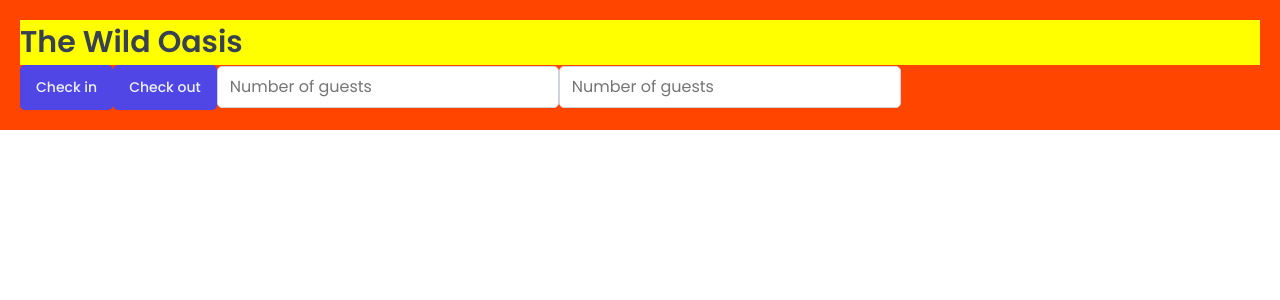
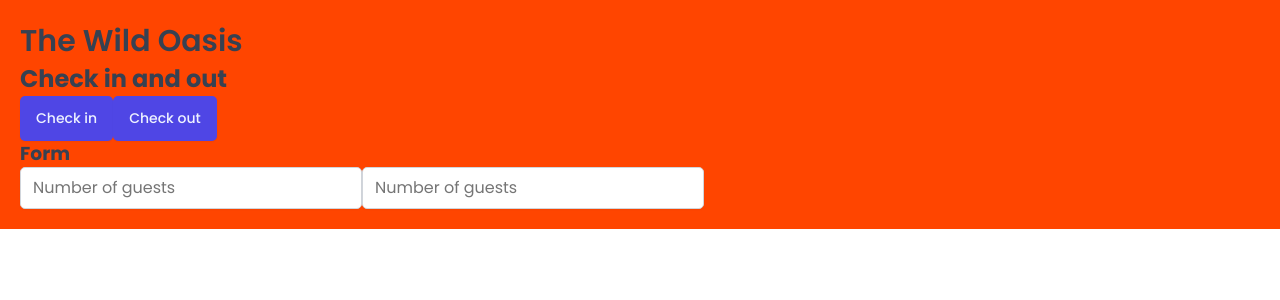
Before and after one commit to marshalmori/the-wild-oasis, a React (Vite) app: page / in a window 1280 px wide. Shown: the top 300 px of the page. Built offline with nearby package versions, Linux system fonts and the light colour scheme; a web font is replaced by a local one.

Commit message:
Styled component props and the css function

```diff
--- a/src/App.jsx
+++ b/src/App.jsx
@@ -2,12 +2,7 @@
 import GlobalStyles from "./styles/GlobalStyles";
 import Button from "./ui/Button";
 import Input from "./ui/Input";
-
-const H1 = styled.h1`
-  font-size: 30px;
-  font-weight: 600;
-  background-color: yellow;
-`;
+import Heading from "./ui/Heading";
 
 const StyledApp = styled.main`
   background-color: orangered;
@@ -19,9 +14,11 @@
     <>
       <GlobalStyles />
       <StyledApp>
-        <H1>The Wild Oasis</H1>
+        <Heading as="h1">The Wild Oasis</Heading>
+        <Heading as="h2">Check in and out</Heading>
         <Button onClick={() => alert("Check in")}>Check in</Button>
         <Button onClick={() => alert("Check out")}>Check out</Button>
+        <Heading as="h3">Form</Heading>
         <Input placeholder="Number of guests" />
         <Input placeholder="Number of guests" />
       </StyledApp>
--- /dev/null
+++ b/src/ui/Heading.jsx
@@ -0,0 +1,28 @@
+import styled, { css } from "styled-components";
+
+const Heading = styled.h1`
+  ${(props) =>
+    props.as === "h1" &&
+    css`
+      font-size: 3rem;
+      font-weight: 600;
+    `}
+
+  ${(props) =>
+    props.type === "h2" &&
+    css`
+      font-size: 2rem;
+      font-weight: 600;
+    `}
+
+    ${(props) =>
+    props.type === "h3" &&
+    css`
+      font-size: 2rem;
+      font-weight: 500;
+    `}
+
+  line-height: 1.4;
+`;
+
+export default Heading;
```
